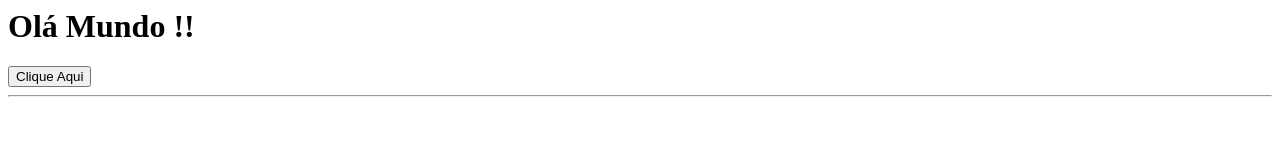
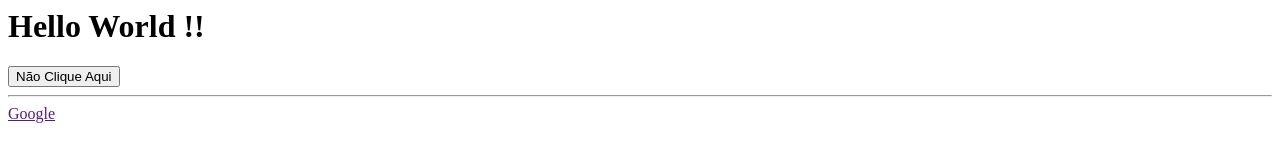
Before and after one commit to DavidAmon19/fs13, a plain HTML site: page index.html in a window 1280 px wide. Drawn offline with Linux system fonts and the light colour scheme.

Commit message:
Alterar o conteudo do index
Alterar o nome do botão juntamente com o h1

```diff
--- a/index.html
+++ b/index.html
@@ -1,6 +1,9 @@
-<h1>Olá Mundo !!</h1>
+<h1>Hello World !!</h1>
 
-  <button>Clique Aqui</button>
+  <button> Não Clique Aqui</button>
 
 
 <hr>
+
+
+<a href="">Google</a>
```
